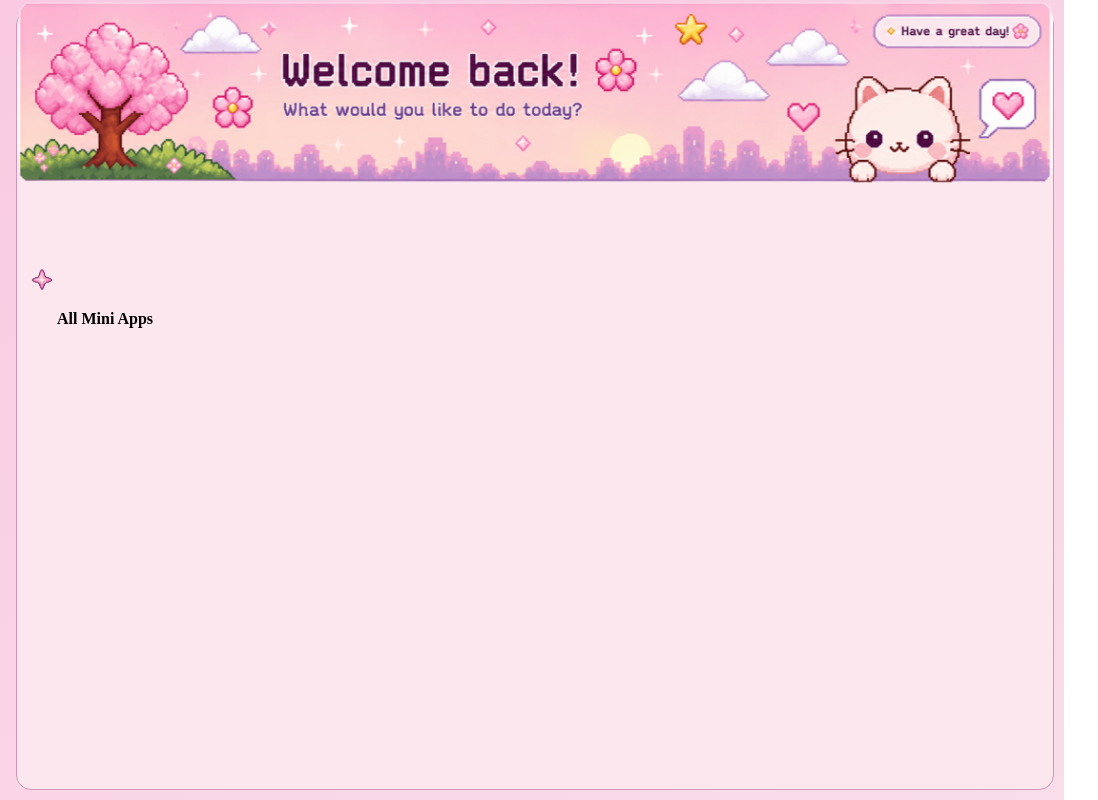
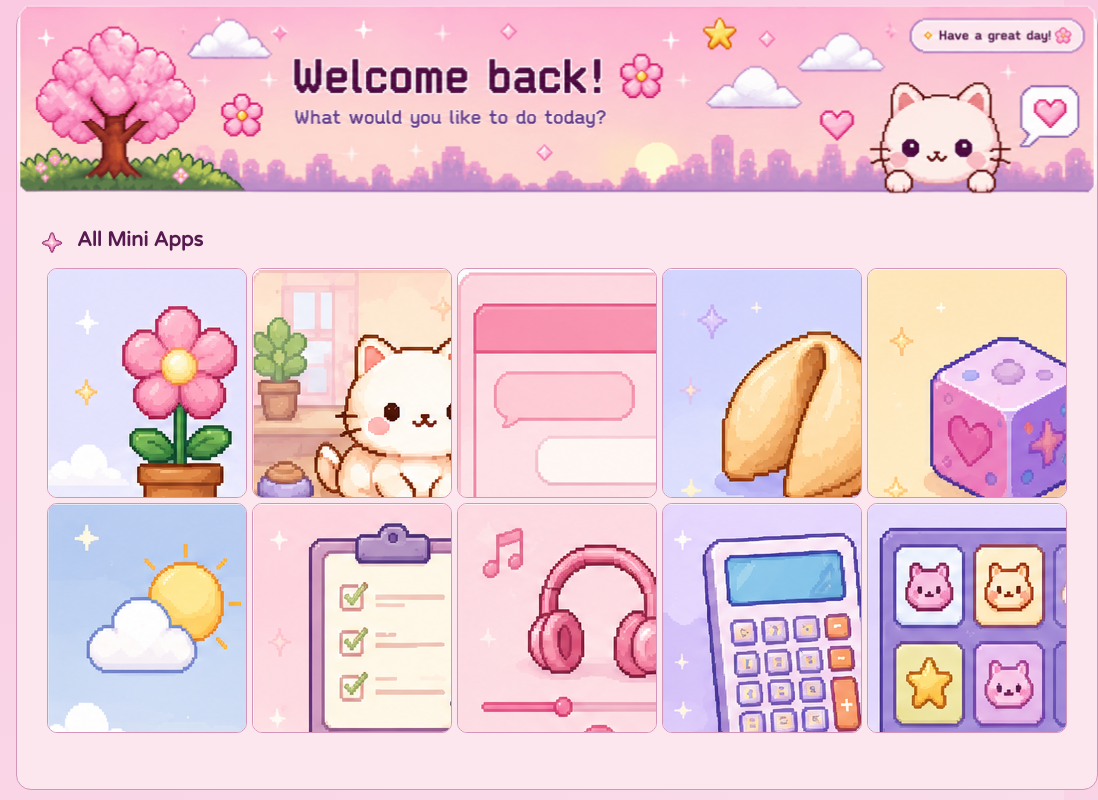
Before and after one commit to Sara-Belhadj/sweet-space, a plain HTML site: page homePage.html in a window 1280 px wide. Shown: the full height of the page, 216-1314 px from the left, 1098 px wide, since content can reach past the window. Drawn offline with Linux system fonts and the light colour scheme; a web font is replaced by a local one.

Commit message:
add mini app images and descriptions

```diff
--- a/css/style.css
+++ b/css/style.css
@@ -288,11 +288,12 @@ h1 {
     background-color: #fce7ef;
 }
 
-.main img {
+.main .banner {
     display: block;
     width: 100%;
     height: auto;
     margin-top: -78px;
+    margin-bottom: -70px;
     border: #d496b8;
     border-radius: 15px;
 }
@@ -339,14 +340,52 @@ h1 {
 }
 
 /* HOME SECTION */
+#home-section {
+    margin: 5px 20px 20px 20px;
+}
+
 .title_home-section {
-    display:flex;
-    align-items: center;
-    margin: 10px;
+    display: flex;
+    gap: 10px;
+
 }
 
 .title_home-section img {
-    display: block;
     height: auto;
     width: 30px;
 }
+
+.title_home-section h4 {
+    margin: 0;
+    font-size: 20px;
+    font-family: 'Varela Round', sans-serif;
+    font-weight:600;
+    color: #561a4f;
+}
+
+.boxes {
+    margin: 10px;
+    display: grid;
+    grid-template-columns: repeat(5, 1fr);
+    flex-direction: row;
+    gap: 5px;
+}
+
+.timer-app,
+.pet-app,
+.messenger-app,
+.cookie-app,
+.lucky-app,
+.weather-app,
+.todo-app,
+.musicPlayer-app,
+.calculator-app,
+.memory-app {
+    width: 200px;
+    height: 230px;
+    box-sizing: border-box;
+    border: 1px solid #d496b8;
+    border-radius: 10px;
+    overflow: hidden;
+    background-color: #fff7fb;
+}
--- a/homePage.html
+++ b/homePage.html
@@ -58,69 +58,84 @@
     </aside>
 
     <main class="main">
-        <img src="assets/backgrounds/banner.png">
+        <img class="banner" src="assets/backgrounds/banner.png">
 
         <!-- HOME SECTION -->
 
         <section id="home-section">
-            <div class="title_home-section">
-                <img src="assets/icons/start.png">
-                <H4>All Mini Apps</H4>
+                <div class="title_home-section">
+                    <img src="assets/icons/start.png">
+                    <H4>All Mini Apps</H4>
+                </div>
 
+            <div class="boxes">
                 <div class="timer-app">
-
+                    <img src="assets/icons/apps/timer.png">
+                    <h2>Bloom Timer</h2>
+                    <p>Grow your focus like a flower</p>
                 </div>
                 <div class="pet-app">
-
-                </div>
-                <div>
-
+                    <img src="assets/icons/apps/pet.png">
+                    <h2>Virtual Pet</h2>
+                    <p>Take care of your cute companion</p>
                 </div>
                 <div class="messenger-app">
-
+                    <img src="assets/icons/apps/messenger.png">
+                    <h2>Messenger</h2>
+                    <p>Chat with your study buddy</p>
                 </div>
-                <div class="cookie">
-
+                <div class="cookie-app">
+                    <img src="assets/icons/apps/cookie.png">
+                    <h2>Fortune Cookie</h2>
+                    <p>Open a cookie, get inspired</p>
                 </div>
                 <div class="lucky-app">
-
+                    <img src="assets/icons/apps/lucky.png">
+                    <h2>Lucky Number</h2>
+                    <p>Generate a number and see your luck!</p>
                 </div>
                 <div class="weather-app">
-
+                    <img src="assets/icons/apps/weather.png">
+                    <h2>Weather App</h2>
+                    <p>Check the weather in any city</p>
                 </div>
                 <div class="todo-app">
-
+                    <img src="assets/icons/apps/todo_list.png">
+                    <h2>To-Do List</h2>
+                    <p>Organize your tasks beautifully</p>
                 </div>
                 <div class="musicPlayer-app">
-
+                    <img src="assets/icons/apps/musicPlayer.png">
+                    <h2>Music Player</h2>
+                    <p>Listen to lofi beats and relax</p>
                 </div>
                 <div class="calculator-app">
-
+                    <img src="assets/icons/apps/calculator.png">
+                    <h2>Calculator</h2>
+                    <p>Cute calculator for daily use</p>
                 </div>
                 <div class="memory-app">
-
+                    <img src="assets/icons/apps/memory.png">
+                    <h2>Memory Game</h2>
+                    <p>Main pairs and train your brain</p>
                 </div>
+            </div>
 
 
-            </div>
         </section>
-        <section class="all_apps-section">
+        <section id="all_apps-section">
         </section>
-        <section class="all_apps-section">
+        <section id="favorites-section">
         </section>
-        <section class="favorites-section">
+        <section id="recently_used-section">
         </section>
-        <section class="recently_used-section">
+        <section id="achievements-section">
         </section>
-        <section class="achievements-section">
+        <section id="goals-section">
         </section>
-        <section class="goals-section">
+        <section id="costumize-section">
         </section>
-        <section class="goals-section">
-        </section>
-        <section class="costumize-section">
-        </section>
-        <section class="settings-section">
+        <section id="settings-section">
         </section>
 
     </main>
```
Also changed, not shown: assets/icons/apps/calculator.png (added), assets/icons/apps/cookie.png (added), assets/icons/apps/lucky.png (added), assets/icons/apps/memory.png (added), assets/icons/apps/messenger.png (added), assets/icons/apps/musicPlayer.png (added), assets/icons/apps/pet.png (added), assets/icons/apps/timer.png (added), assets/icons/apps/todo_list.png (added), assets/icons/apps/weather.png (added).
